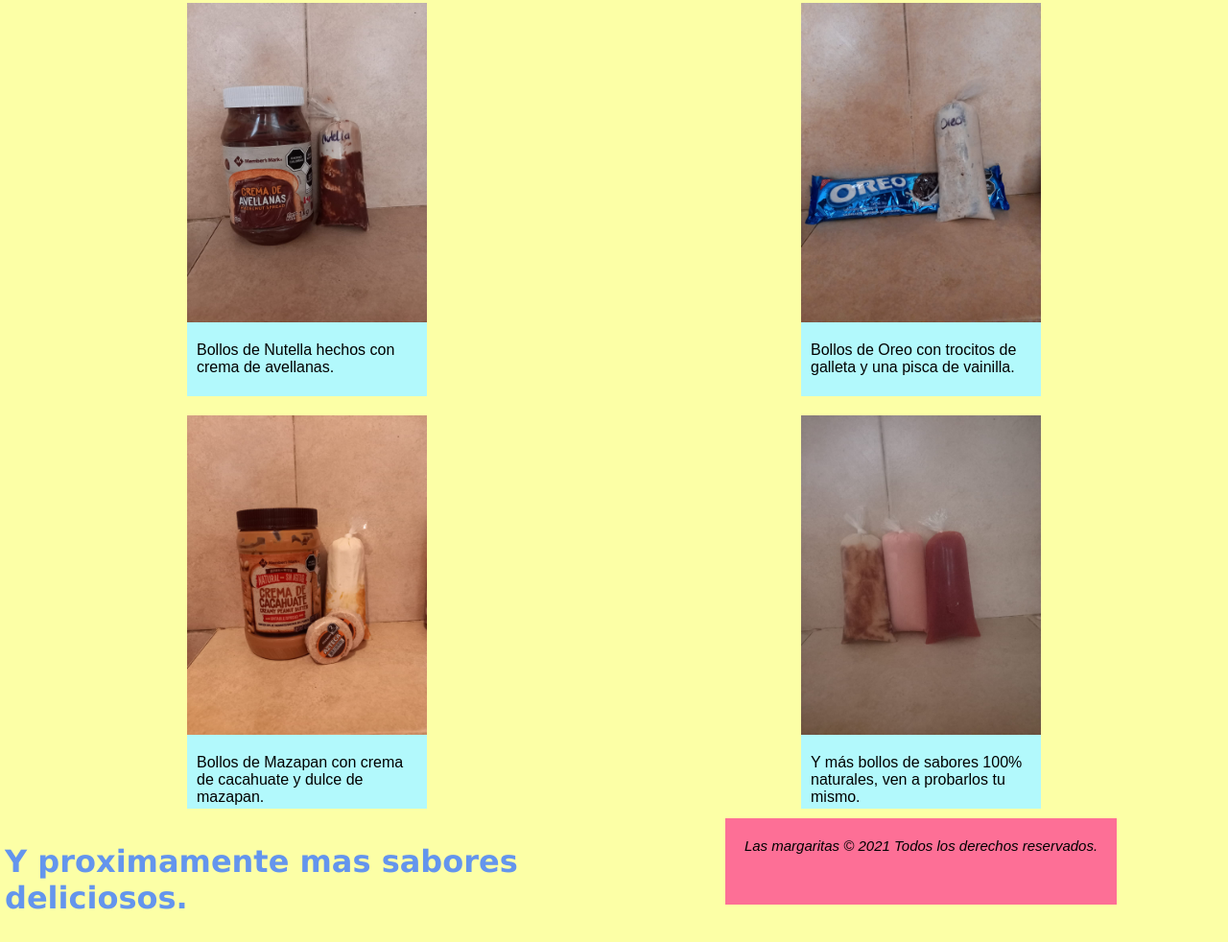
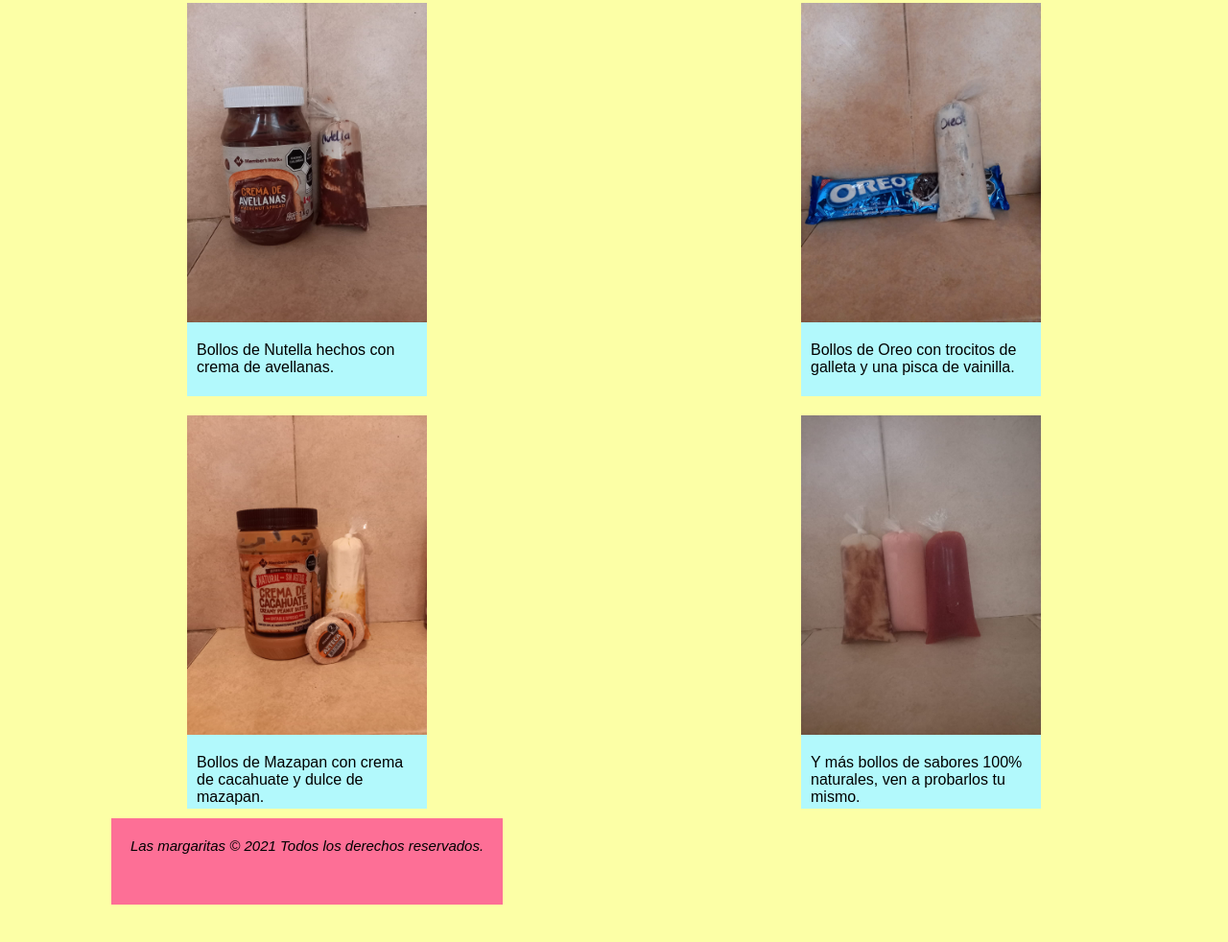
Before and after one commit to RicardoBanda/Practica_PaginasWeb, a plain HTML site: page Pagina_Bollos/Paginas/producto.html in a window 1280 px wide. Shown: the part 265-1247 px from the top of the page at 96% size. After the commit the page ends 1208 px from the top, so only its background shows below. Drawn offline with Linux system fonts and the light colour scheme.

Commit message:
Se realizaron cambios

```diff
--- a/Pagina_Bollos/Paginas/producto.html
+++ b/Pagina_Bollos/Paginas/producto.html
@@ -68,7 +68,7 @@
         <p>Y más bollos de sabores 100% naturales, ven a probarlos tu mismo.</p>
     </div>
 </div>
- <h1>Y proximamente mas sabores deliciosos.</h1>
+
 <address>
     <footer>
         Las margaritas &#169; 2021 Todos los derechos reservados.
```
